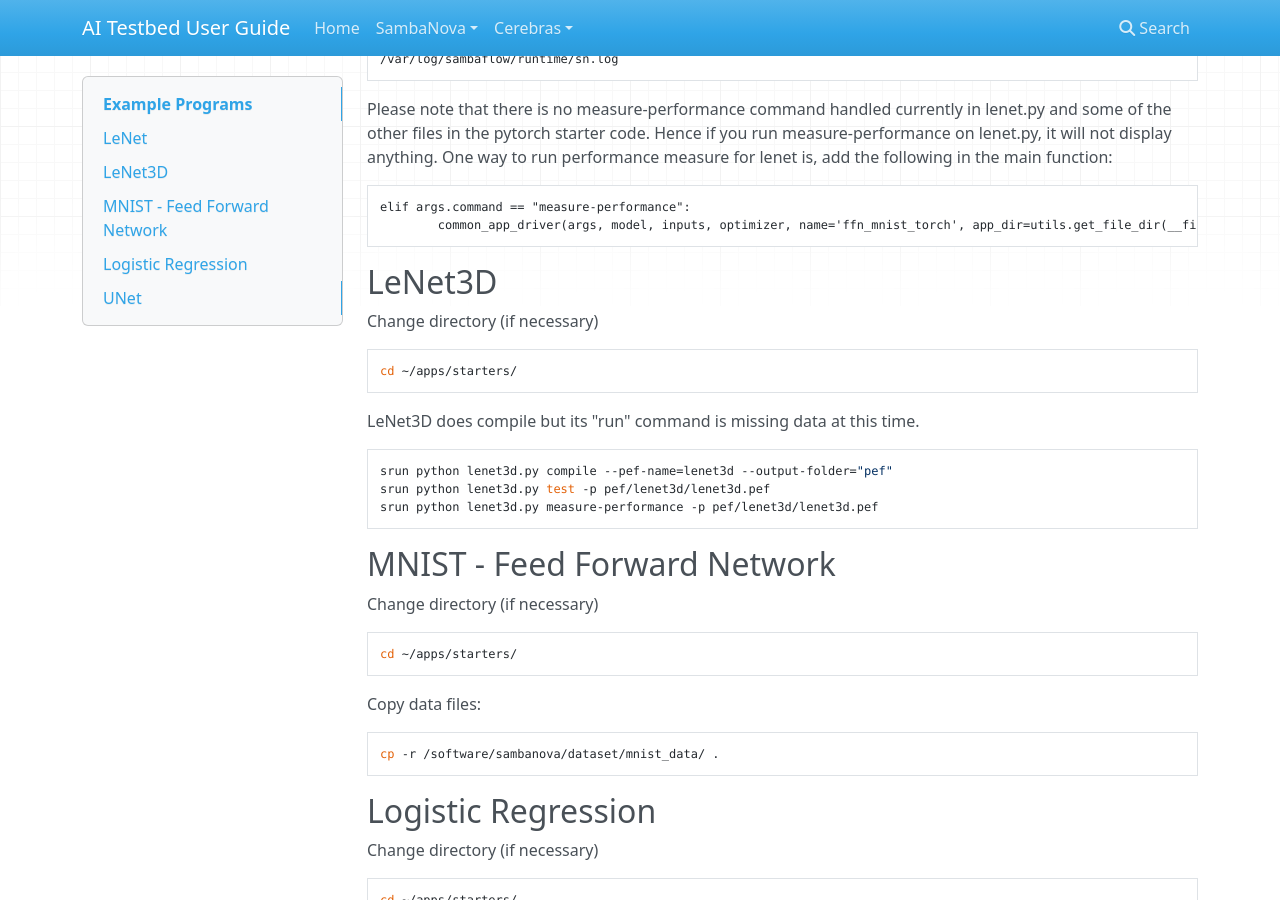
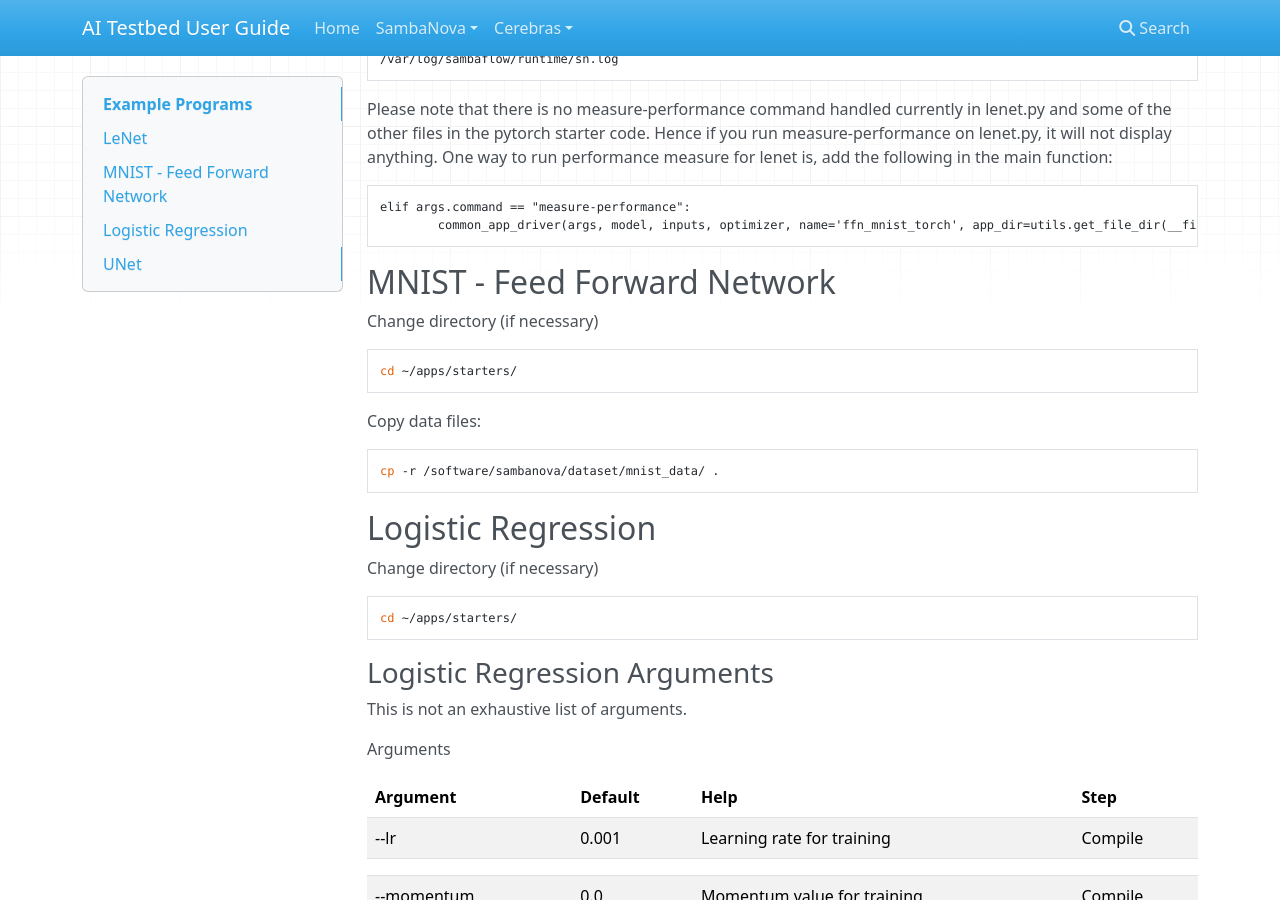
Before and after one commit to argonne-lcf/ai-testbed-userdocs, an MkDocs documentation site: the page built from docs/sambanova/Example-Programs.md, in a window 1280 px wide and 900 px high, scrolled down 2878 px. Built offline with MkDocs 1.6.1, drawn with Linux system fonts in a browser that asks for light colours; nearby versions of some CDN libraries.

Commit message:
Update Example-Programs.md

````diff
--- a/docs/sambanova/Example-Programs.md
+++ b/docs/sambanova/Example-Programs.md
@@ -149,23 +149,6 @@ the following in the main function:
 ```text
 elif args.command == "measure-performance":
         common_app_driver(args, model, inputs, optimizer, name='ffn_mnist_torch', app_dir=utils.get_file_dir(__file__))
-```
-
-## LeNet3D
-
-Change directory (if necessary)
-
-```bash
-cd ~/apps/starters/
-```
-
-LeNet3D does compile but its "run" command is missing data at this
-time.
-
-```bash
-srun python lenet3d.py compile --pef-name=lenet3d --output-folder="pef"
-srun python lenet3d.py test -p pef/lenet3d/lenet3d.pef
-srun python lenet3d.py measure-performance -p pef/lenet3d/lenet3d.pef
 ```
 
 ## MNIST - Feed Forward Network
````
